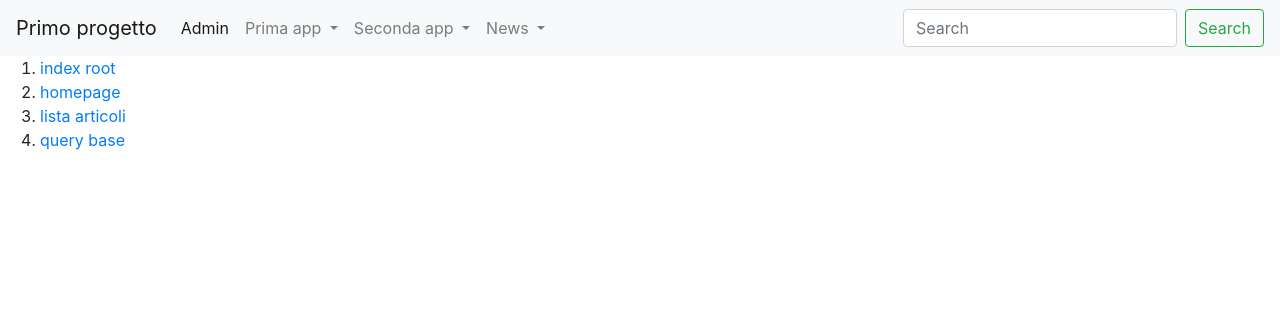
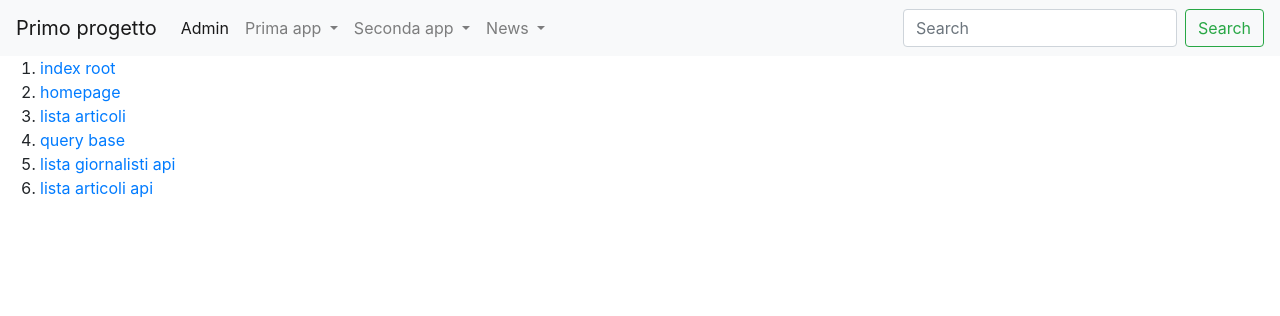
Before and after one commit to AlessioLorusso/primo_progetto, a Django app: page /news/index_news/ in a window 1280 px wide. Shown: the top 316 px of the page. Run offline with Django 4.2, Linux system fonts and the light colour scheme.

Commit message:
fino es1_API

```diff
--- a/news/templates/index_news.html
+++ b/news/templates/index_news.html
@@ -6,5 +6,7 @@
         <li><a href="{% url 'news:homeview'%}"> homepage</a></li>
         <li><a href="{% url 'news:lista_articoli'%}"> lista articoli</a></li>
         <li><a href="{% url 'news:query_base'%}">query base</a></li>
+        <li><a href="{% url 'news:giornalisti_list_api'%}">lista giornalisti api</a></li>
+        <li><a href="{% url 'news:articoli_list_api'%}">lista articoli api</a></li>
     </ol>
     {%endblock content%}
--- a/news/urls.py
+++ b/news/urls.py
@@ -17,6 +17,7 @@ urlpatterns= [
     path('lista_giornalisti/',listaGiornalisti, name="lista_giornalisti"),
     path('query_base/',queryBase, name="query_base"),
     path('lista_giornalisti_api/',giornalisti_list_api, name="giornalisti_list_api"),
-    path('lista_giornalisti_api/',giornalista_api, name="giornalista_api"),
-
+    path('giornalista_api/<int:pk>',giornalista_api, name="giornalista_api"),
+    path('lista_articoli_api/',articoli_list_api, name="articoli_list_api"),
+    path('articolo_api/<int:pk>',articolo_api, name="articolo_api"),
 ]
```
